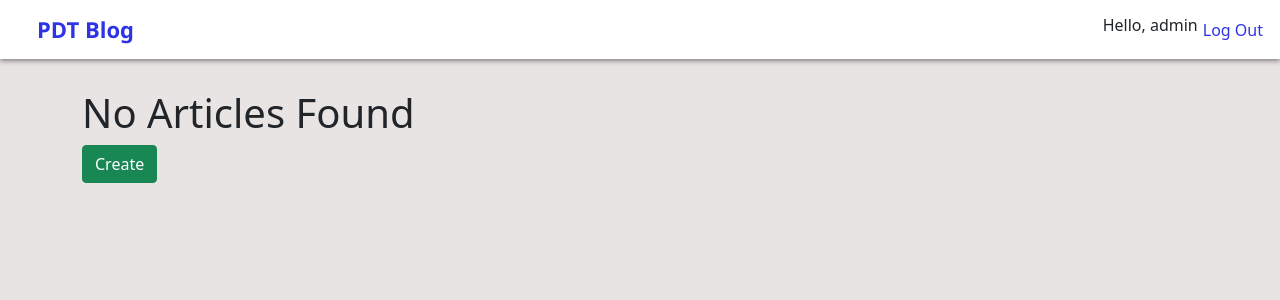
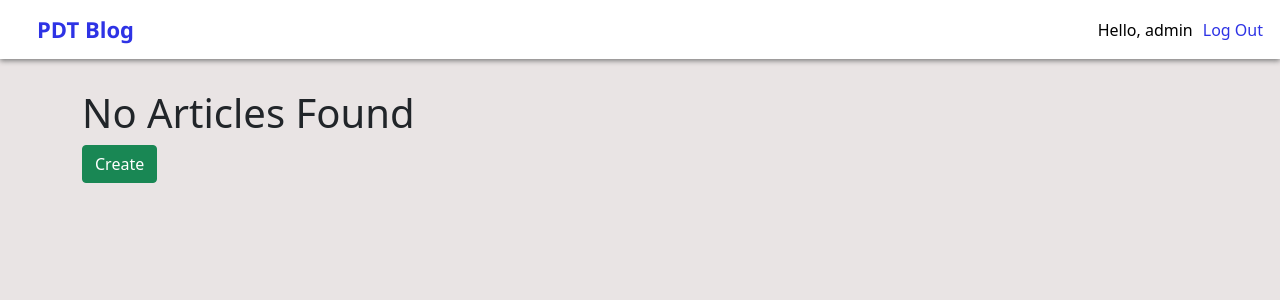
Before and after one commit to zxcvbnm0091/PDT_blog-Week-11-, a Flask app: template blog_complete/templates/index.html in a window 1280 px wide. Shown: the top 300 px of the page. Run offline with Flask 2, Linux system fonts and the light colour scheme; the template is opened without the code that fills it, so the values that code supplies are empty; a user stored in the database is signed in; some libraries are stand-ins or nearby versions.

Commit message:
Update index.css

```diff
--- a/blog_complete/static/index.css
+++ b/blog_complete/static/index.css
@@ -19,11 +19,13 @@ nav {
     font-size: 22px;
     margin-left: 20px;
 }
-nav a{
+span, nav a{
     color: #2E33E5;
     text-decoration: none;
     padding: 5px;
 }
+span{
+    color: #000000;
 nav a:hover{
     color: #2E33E5;
     text-decoration: underline;
```
